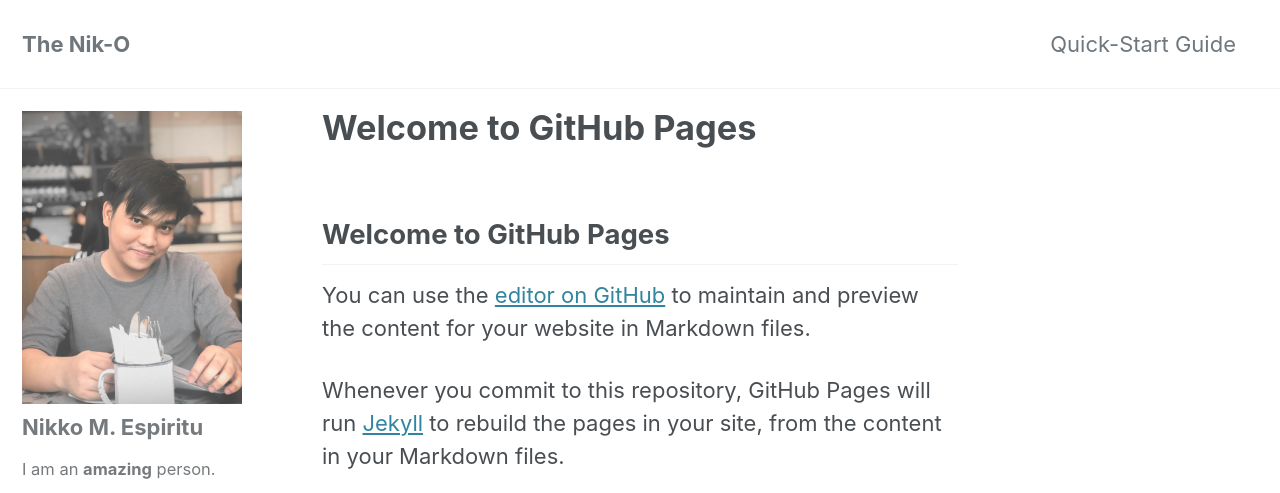
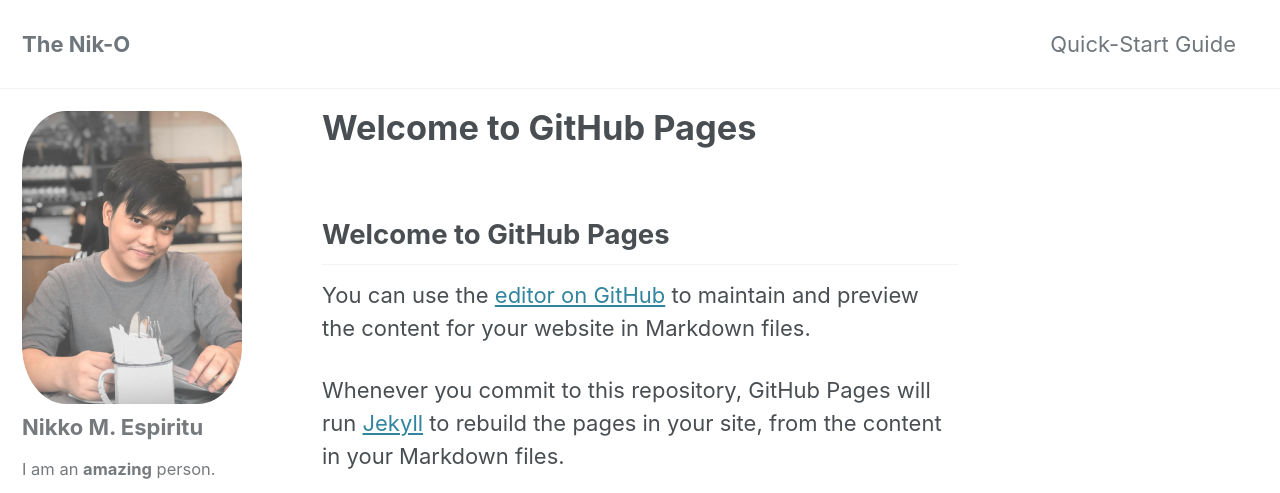
Before and after one commit to espnik/espnik.github.io, a Jekyll site: the page built from index.md, in a window 1280 px wide. Shown: the top 493 px of the page. Built offline with Jekyll 4.4.1, drawn with Linux system fonts in a browser that asks for light colours; cached includes are drawn as plain includes; nearby versions of some CDN libraries; our own code applies the rules of GitHub Pages for plain Markdown files; the list of posts is cut into pages by our own code.

Commit message:
change dp shape

```diff
--- a/_sass/minimal-mistakes/_sidebar.scss
+++ b/_sass/minimal-mistakes/_sidebar.scss
@@ -128,7 +128,7 @@
 
   img {
     max-width: 220px;
-    border-radius: 0%;
+    border-radius: 20%;
 
     @include breakpoint($large) {
       padding: 0px;
```
